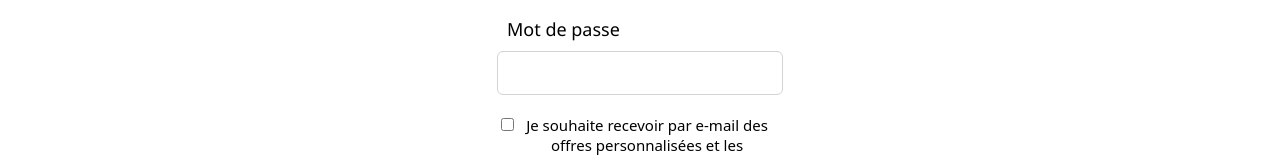
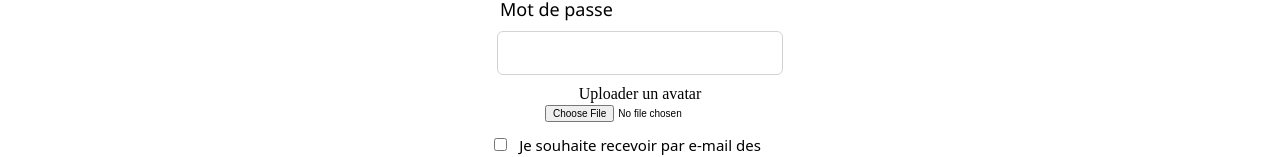
Before and after one commit to 6dean/Vinted-Front, a React (Create React App) app: page /signup in a window 1280 px wide. Shown: the part 661-818 px from the top of the page. Built offline with nearby package versions, Linux system fonts and the light colour scheme.

Commit message:
upload avatar

```diff
--- a/src/App.css
+++ b/src/App.css
@@ -404,3 +404,11 @@ h1 {
 .logging-button {
   margin-top: 30px;
 }
+
+.upload-button {
+  margin-left: auto;
+  margin-right: auto;
+  height: 20px;
+  width: 190px;
+  font-size: 10px;
+}
--- a/src/pages/Home.js
+++ b/src/pages/Home.js
@@ -11,6 +11,7 @@ const Home = () => {
       "https://site--backend-vinted--6qn7tv96v7tt.code.run/offers"
     );
     setData(response.data);
+
     setIsLoading(false);
   };
 
--- a/src/pages/Login.js
+++ b/src/pages/Login.js
@@ -53,7 +53,7 @@ const Login = ({ transferToken }) => {
                     const data = async () => {
                       try {
                         const response = await axios.post(
-                          "https://lereacteur-vinted-api.herokuapp.com/user/login",
+                          "https://site--backend-vinted--6qn7tv96v7tt.code.run/user/login",
                           {
                             email: email,
                             password: password,
--- a/src/pages/Signup.js
+++ b/src/pages/Signup.js
@@ -5,11 +5,12 @@ import { useNavigate } from "react-router-dom";
 import axios from "axios";
 import Cookies from "js-cookie";
 
-const Signup = () => {
+const Signup = ({ fileUploaded }) => {
   // MES USESTATE
   const [username, setName] = useState("");
   const [email, setEmail] = useState("");
   const [password, setPassword] = useState("");
+  const [avatar, setAvatar] = useState();
   const [newsletter, setNewsletter] = useState(false);
   const [infos, setInfos] = useState(false);
 
@@ -54,6 +55,16 @@ const Signup = () => {
                 value={password}
               />
             </div>
+            Uploader un avatar
+            <input
+              className="upload-button"
+              type="file"
+              onChange={(avatar) => setAvatar(avatar.target.value)}
+              value={avatar}
+              id="avatar"
+              name="avatar"
+              accept="image/png, image/jpeg"
+            ></input>
             <div>
               <div className="flexbox-letter">
                 <div>
@@ -65,7 +76,7 @@ const Signup = () => {
                       setNewsletter((current) => !current);
                     }}
                   ></input>
-                </div>{" "}
+                </div>
                 <div>
                   <span className="span-letter">
                     Je souhaite recevoir par e-mail des offres personnalisées et
@@ -73,11 +84,14 @@ const Signup = () => {
                   </span>
                 </div>{" "}
               </div>
+              <></>
+              {}
             </div>
             <div>
               <button
                 className="button-join"
                 onClick={() => {
+                  console.log(avatar);
                   if (username === "" || email === "") {
                     alert(`Your informations are not complete`);
                   } else {
@@ -86,12 +100,13 @@ const Signup = () => {
                     const data = async () => {
                       try {
                         const response = await axios.post(
-                          "https://lereacteur-vinted-api.herokuapp.com/user/signup",
+                          "https://site--backend-vinted--6qn7tv96v7tt.code.run/user/signup",
                           {
                             email: email,
                             username: username,
                             password: password,
                             newsletter: newsletter,
+                            avatar: avatar,
                           }
                         );
                         const token = response.data.token;
```
